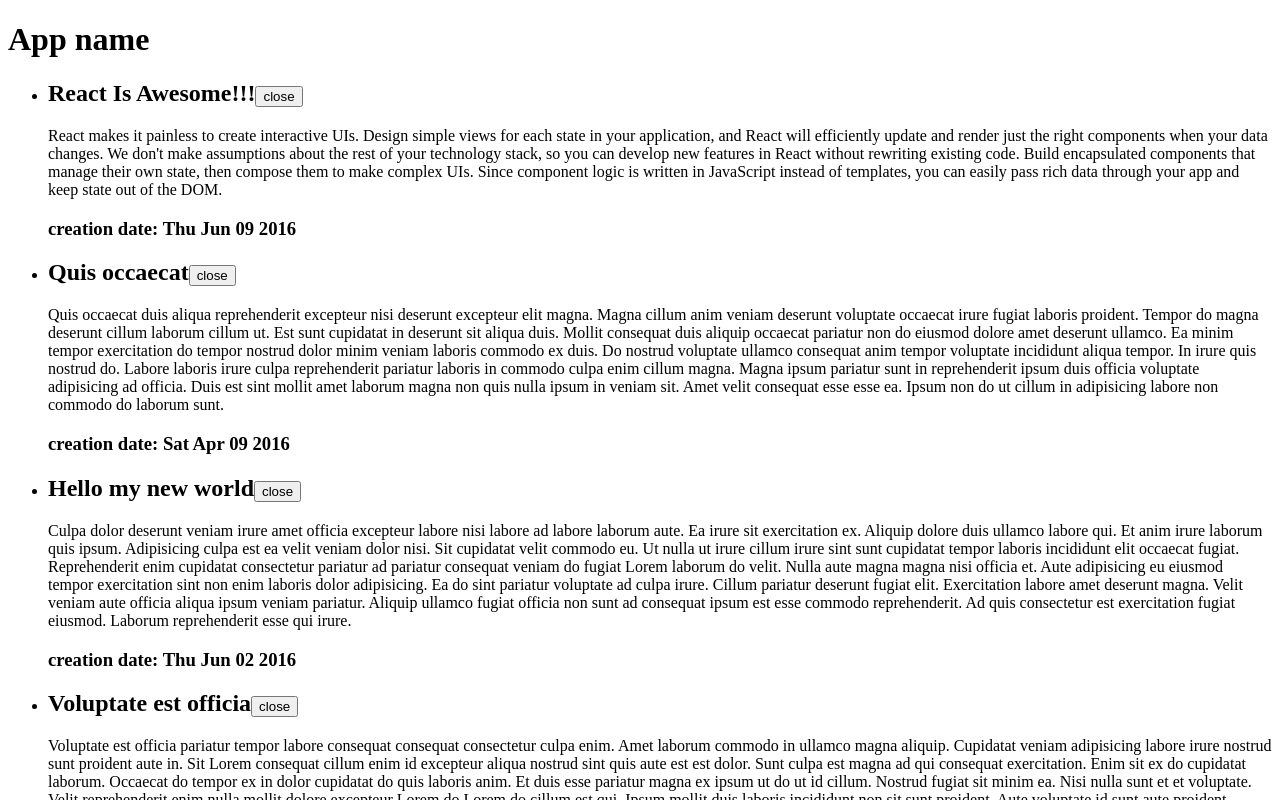
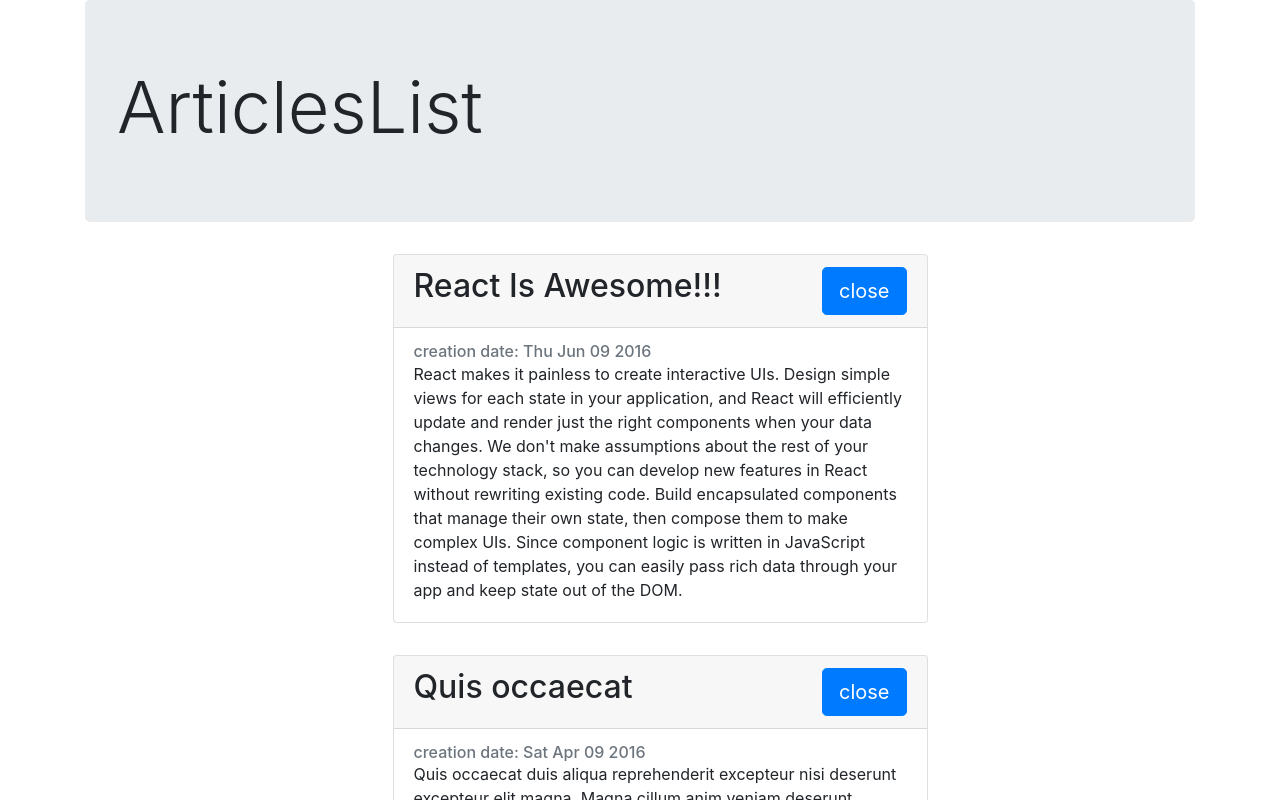
Before and after one commit to matichmike/react-practice, a React (Create React App) app: page / in a window 1280 px wide. Shown: the top 800 px of the page. Built offline with nearby package versions, Linux system fonts and the light colour scheme; the HTML template or start-up script is replaced by a standard one.

Commit message:
styling added

```diff
--- a/package.json
+++ b/package.json
@@ -6,6 +6,7 @@
     "@testing-library/jest-dom": "^4.2.4",
     "@testing-library/react": "^9.5.0",
     "@testing-library/user-event": "^7.2.1",
+    "bootstrap": "^4.5.0",
     "react": "^16.13.1",
     "react-dom": "^16.13.1",
     "react-scripts": "3.4.1"
--- a/src/components/App.js
+++ b/src/components/App.js
@@ -1,11 +1,14 @@
 import ArticleList from './ArticleList';
 import React from 'react';
 import articles from '../fixtures';
+import 'bootstrap/dist/css/bootstrap.css';
 
 function App() {
   return (
-    <div>
-      <h1>App name</h1>
+    <div className="container">
+      <div className="jumbotron">
+      <h1 className="display-3">ArticlesList</h1>
+      </div>
       <ArticleList articles={articles}/>
     </div>
   )
--- a/src/components/Article.js
+++ b/src/components/Article.js
@@ -6,15 +6,19 @@
   }
   render() {
     const {article} = this.props;
-    const body = this.state.isOpen && <section>{article.text}</section>;
+    const body = this.state.isOpen && <section className="card-text">{article.text}</section>;
     return (
-      <div>
+      <div className="card mx-auto" style= {{width:'50%', margin:'2em'}}>
+        <div className="card-header">
         <h2>
           {article.title}
-          <button onClick={this.handleClick}>{this.state.isOpen ? 'close' : 'open'}</button>
+          <button className="btn btn-primary btn-lg float-right" onClick={this.handleClick}>{this.state.isOpen ? 'close' : 'open'}</button>
         </h2>
+        </div>
+        <div className="card-body">
+        <h6 className="card-subtitle text-muted">creation date: {(new Date(article.date).toDateString())}</h6>
         {body}
-        <h3>creation date: {(new Date(article.date).toDateString())}</h3>
+      </div>
       </div>
         )
     }
--- a/src/components/ArticleList.js
+++ b/src/components/ArticleList/index.js
@@ -1,9 +1,10 @@
 import React from 'react';
-import Article from './Article';
+import Article from '../Article';
+import './style.css';
 
 export default function ArticleList({ articles }) {
   const articleElems = articles.map(article =>
-  <li key = {article.id}><Article article = {article}/></li>
+  <li className="article-list_li" key = {article.id}><Article article = {article}/></li>
     );
   return (
     <ul>
--- /dev/null
+++ b/src/components/ArticleList/style.css
@@ -0,0 +1,3 @@
+.article-list_li {
+  list-style:none
+}
```
Also changed, not shown: 1 other file (tests, documents, lock files or other folders).
